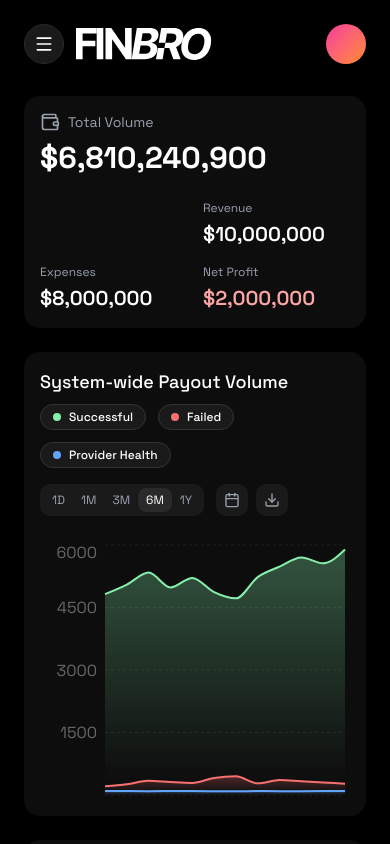
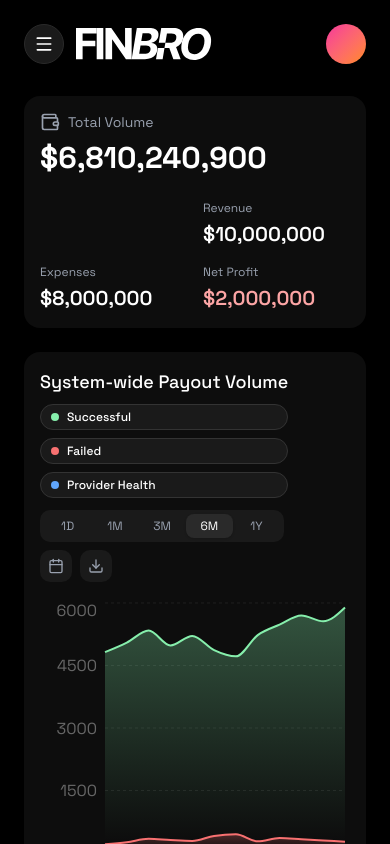
Before and after one commit to Elishaokon13/OpenlyAdmin, a Next.js app: page / in a window 390 px wide. Built offline with nearby package versions, Linux system fonts and the light colour scheme.

Commit message:
Modified components/performanceChart.tsx

```diff
--- a/components/performanceChart.tsx
+++ b/components/performanceChart.tsx
@@ -20,32 +20,32 @@ const data = [
 
 export function PerformanceChart() {
   return (
-    <div className="flex flex-col gap-6 p-4 sm:p-6 bg-[#0D0D0D] rounded-2xl">
-      <div className="flex flex-col sm:flex-row items-start sm:items-center justify-between gap-4 md:gap-2 lg:gap-4 flex-wrap">
+    <div className="flex flex-col gap-4 sm:gap-6 p-4 sm:p-6 bg-[#0D0D0D] rounded-2xl">
+      <div className="flex flex-col sm:flex-row items-start sm:items-center justify-between gap-3 sm:gap-4 md:gap-2 lg:gap-4">
         <div className="flex flex-col gap-2">
           <h2 className="text-lg sm:text-xl font-medium text-white">System-wide Payout Volume</h2>
-          <div className="flex items-center gap-3 flex-wrap text-xs text-gray-400">
-            <div className="flex items-center gap-2 px-3 py-1 bg-[#1A1A1A] rounded-full border border-[#333]">
+          <div className="grid grid-cols-1 xs:grid-cols-2 gap-2 text-xs text-gray-400">
+            <div className="flex items-center gap-2 px-2.5 py-1 bg-[#1A1A1A] rounded-full border border-[#333]">
               <div className="w-2 h-2 rounded-full bg-[#86efac]" />
               <span className="font-medium text-white">Successful</span>
             </div>
-            <div className="flex items-center gap-2 px-3 py-1 bg-[#1A1A1A] rounded-full border border-[#333]">
+            <div className="flex items-center gap-2 px-2.5 py-1 bg-[#1A1A1A] rounded-full border border-[#333]">
               <div className="w-2 h-2 rounded-full bg-[#f87171]" />
               <span className="font-medium text-white">Failed</span>
             </div>
-            <div className="flex items-center gap-2 px-3 py-1 bg-[#1A1A1A] rounded-full border border-[#333]">
+            <div className="flex items-center gap-2 px-2.5 py-1 bg-[#1A1A1A] rounded-full border border-[#333] xs:col-span-2 sm:col-span-1">
               <div className="w-2 h-2 rounded-full bg-[#60a5fa]" />
               <span className="font-medium text-white">Provider Health</span>
             </div>
           </div>
         </div>
 
-        <div className="flex flex-wrap items-center gap-3 md:gap-2 lg:gap-4">
-          <div className="flex items-center bg-[#1A1A1A] rounded-lg p-1">
+        <div className="flex flex-wrap items-center gap-2 sm:gap-3 md:gap-2 lg:gap-4">
+          <div className="flex items-center bg-[#1A1A1A] rounded-lg p-1 w-full sm:w-auto">
             {['1D', '1M', '3M', '6M', '1Y'].map((period) => (
               <button
                 key={period}
-                className={`px-2 sm:px-3 md:px-2 lg:px-3 py-1 text-xs sm:text-sm md:text-xs lg:text-sm rounded-md transition-colors ${
+                className={`flex-1 sm:flex-none px-2 sm:px-3 md:px-2 lg:px-3 py-1 text-xs sm:text-sm md:text-xs lg:text-sm rounded-md transition-colors ${
                   period === '6M'
                     ? 'bg-[#2A2A2A] text-white shadow-sm'
                     : 'text-gray-400 hover:text-white'
```
